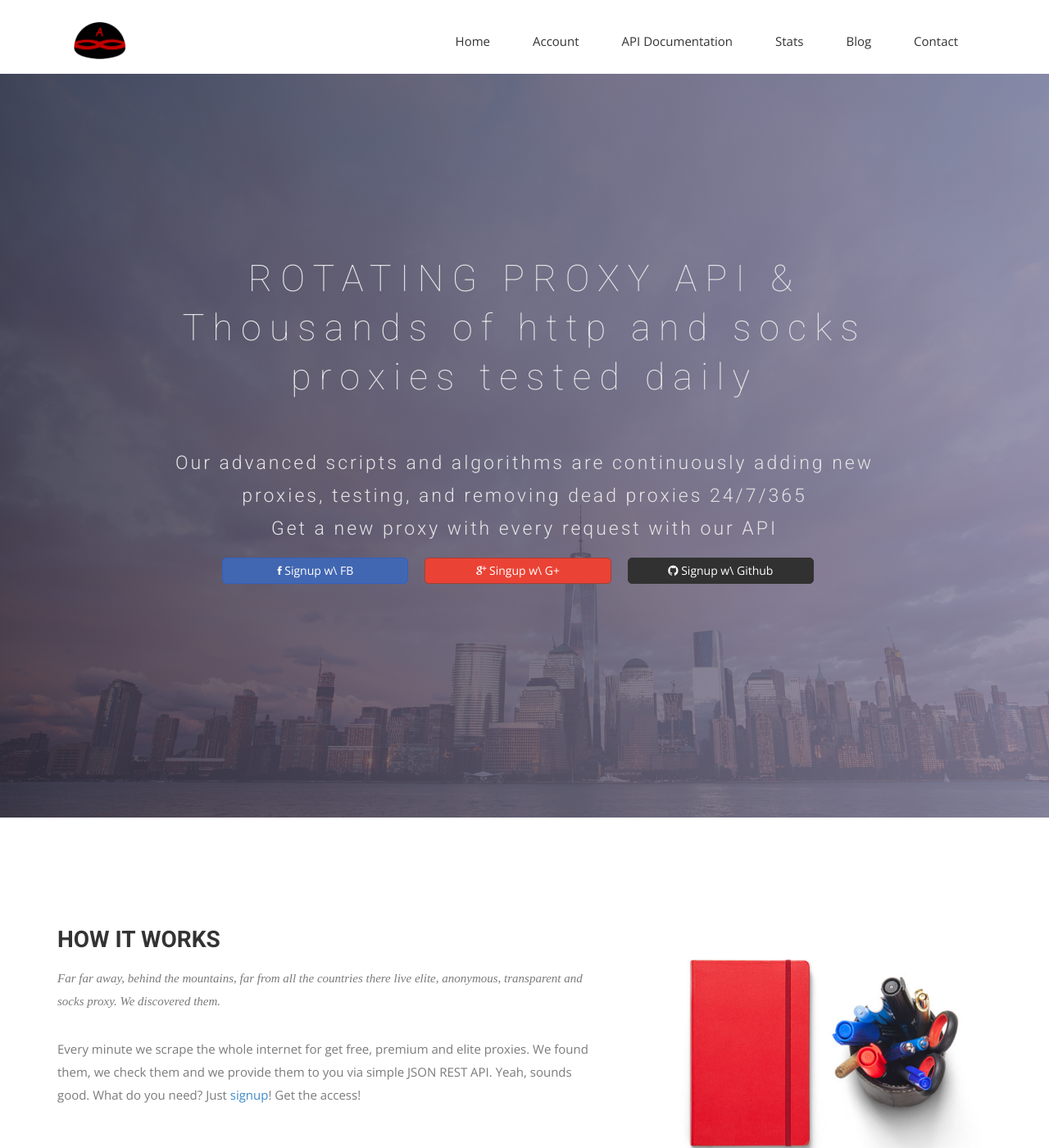
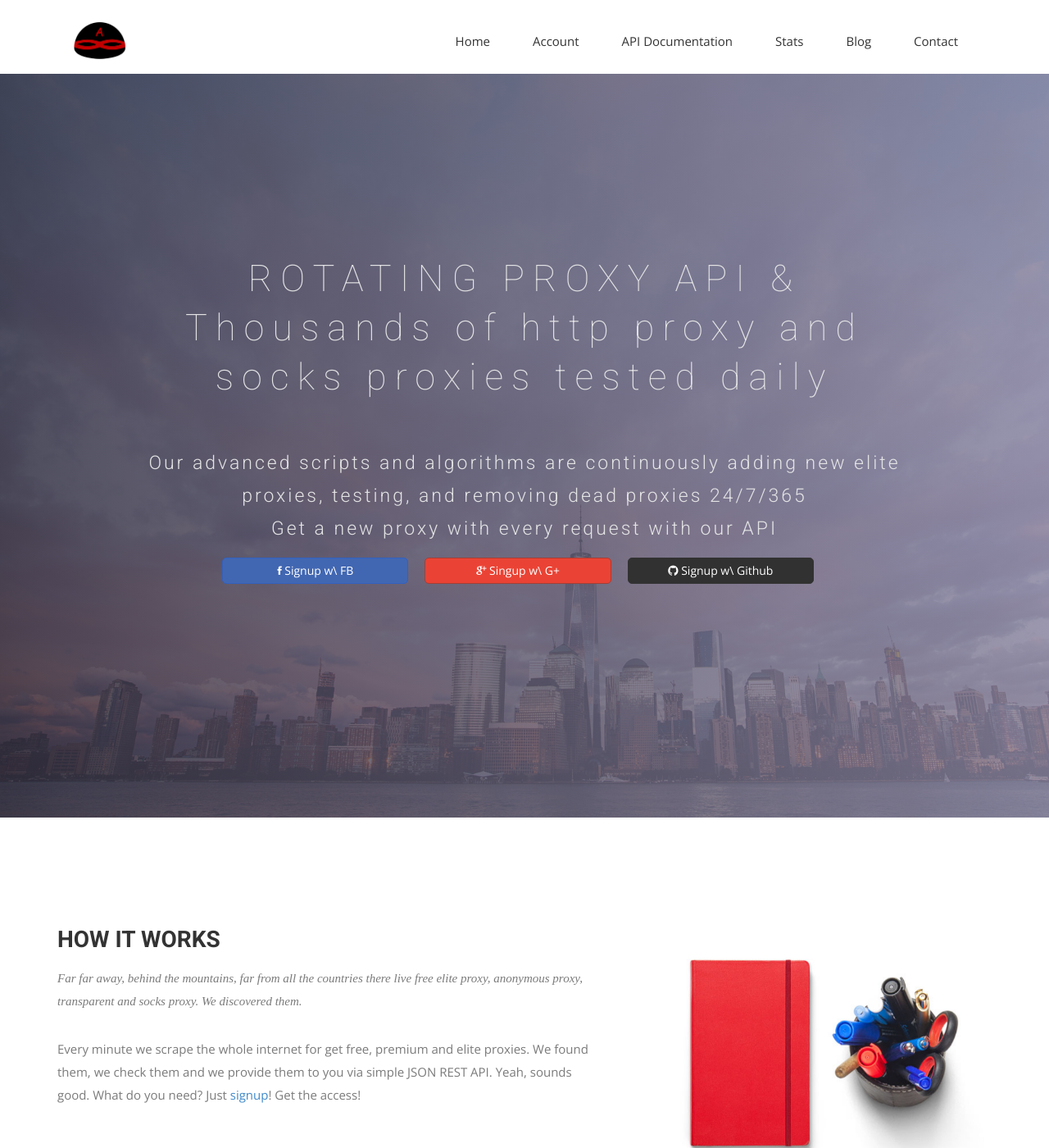
Before and after one commit to TheJoin95/free-proxies.info, a Jekyll site: the page built from index.html, in a window 1280 px wide and 1400 px high. Shown: the whole window at 82% size. Built offline with Jekyll 4.4.1, drawn with Linux system fonts in a browser that asks for light colours; nearby versions of some CDN libraries; some web fonts are replaced; comment, search, counter and statistics services are not loaded.

Commit message:
need some seo improvement

```diff
--- a/_config.yml
+++ b/_config.yml
@@ -16,8 +16,8 @@
 
 # Site settings
 title: Free-Proxies | Public Elite and Anonymous Proxy API
-subtitle: "Free proxies, checker and API for high quality proxies. Free list of sock5 and elite proxy, checked every 30 minutes."
-description: "Free proxies, checker and API for high quality proxies. Free list of sock5 and elite proxy, checked every 30 minutes."
+subtitle: "Free proxies, checker and API for http elite proxy. Free proxy list of http proxy and anonymous proxy, checked every 5 minutes."
+description: "Free proxy, checker and API for http elite proxy. Proxy Server and Free proxy list of http proxy and anonymous proxy, checked every 5 minutes."
 url: "https://www.free-proxies.info" # the base hostname & protocol for your site
 # baseurl: "/the/subpath/of/your/site" # Set this value to "" if you want your site to be root
 baseurl: "https://www.free-proxies.info"
--- a/account.html
+++ b/account.html
@@ -1,7 +1,7 @@
 ---
 layout: page
-title: Manage your account | Work in progress
-description: Signup at Free proxies for getting ready to use our API. You will have access to a database of anonymous proxy, http, https
+title: Manage your account | Free-Proxies
+description: Signup at Free proxies for getting ready to use our API. You will have free access to a database of anonymous proxy, elite proxy, http proxy, https
 permalink: /account/
 ---
 <!-- Slider Start -->
--- a/documentation.html
+++ b/documentation.html
@@ -1,7 +1,7 @@
 ---
 layout: page
 title: API Documentation | Work in progress
-description: Documentation for Free proxies API - A database of anonymous and transparent proxy, http, https, google proxy
+description: Documentation for Free proxies API - A free database of anonymous proxy and transparent proxy, elite proxy, http, https, google proxy
 permalink: /documentation.html
 ---
 <!-- Slider Start -->
--- a/index.html
+++ b/index.html
@@ -1,6 +1,6 @@
 ---
 layout: page
-title: Free-Proxies - Speed up your scaper with fast elite proxy
+title: Free-Proxies - Speed up your scaper with fast free elite proxy
 permalink: /
 ---
 
@@ -10,8 +10,8 @@
     <div class="row">
       <center class="col-md-10 col-md-push-1">
         <div class="block">
-          <h1 class="animated fadeInUp">ROTATING PROXY API &#38; <br> Thousands of http and socks proxies tested daily</h1>
-          <p class="animated fadeInUp">Our advanced scripts and algorithms are continuously adding new proxies, testing, and removing dead proxies 24/7/365</br>Get a new proxy with every request with our API</p>
+          <h1 class="animated fadeInUp">ROTATING PROXY API &#38; <br> Thousands of http proxy and socks proxies tested daily</h1>
+          <p class="animated fadeInUp">Our advanced scripts and algorithms are continuously adding new elite proxies, testing, and removing dead proxies 24/7/365</br>Get a new proxy with every request with our API</p>
           <center class="animated fadeInUp col-md-10 col-md-push-1">
             <a href="{{ site.domainAPI }}/facebook"><button class="col-sm-4 social-btn fb-btn"><i class="ion-social-facebook"></i> Signup w\ FB</button></a>
             <a href="{{ site.domainAPI }}/google"><button class="col-sm-4 social-btn google-btn"><i class="ion-social-googleplus"></i> Singup w\ G+</button></a>
@@ -30,7 +30,7 @@
         <div class="block">
           <div class="section-title">
             <h2>How it works</h2>
-            <p>Far far away, behind the mountains, far from all the countries there live elite, anonymous, transparent and socks proxy. We discovered them.</p>
+            <p>Far far away, behind the mountains, far from all the countries there live free elite proxy, anonymous proxy, transparent and socks proxy. We discovered them.</p>
           </div>
           <p>Every minute we scrape the whole internet for get free, premium and elite proxies. We found them, we check them and we provide them to you via simple JSON REST API. Yeah, sounds good. What do you need? Just <a href="{{ site.signup_page_link }}">signup</a>! Get the access!</p>
         </div>
```
Also changed, not shown: 1 other file.
